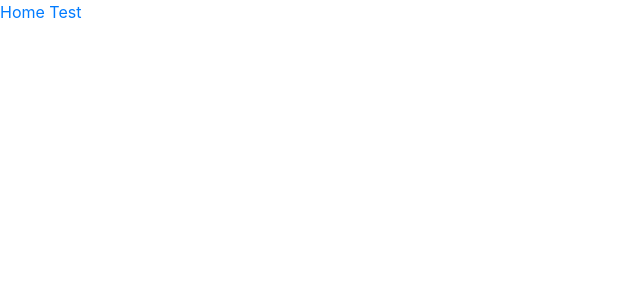
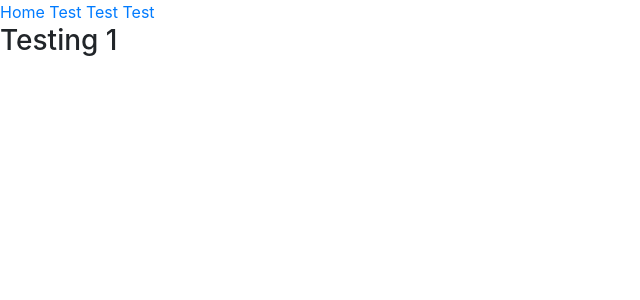
Before and after one commit to Anik2069/vueJs-Basic, a Vue app in the folder superstore/: page /test/1 in a window 1280 px wide. Shown: the top 300 px of the page, without its empty margins (0-640 px from the left). Built offline with nearby package versions, Linux system fonts and the light colour scheme.

Commit message:
routing and data pass

```diff
--- a/superstore/src/App.vue
+++ b/superstore/src/App.vue
@@ -1,8 +1,9 @@
 <template>
   <div id="app">
     <router-link :to="{path:'/'}">Home </router-link>
-    <router-link :to="{path:'/test'}">Test </router-link>
-
+    <router-link :to="{path:'/test/1'}">Test </router-link>
+    <router-link :to="{path:'/test/2'}">Test </router-link>
+    <router-link :to="{path:'/test/3'}">Test </router-link>
     <router-view></router-view>
     <!--
     <navbar @search="search2"></navbar>
--- a/superstore/src/components/test.vue
+++ b/superstore/src/components/test.vue
@@ -1,5 +1,5 @@
 <template>
-    <h3>Testing</h3>
+    <h3>Testing {{$route.params.id}}</h3>
 </template>
 
 <script>
--- a/superstore/src/router/index.js
+++ b/superstore/src/router/index.js
@@ -7,7 +7,7 @@ export const routes =[ {
 },
 
   {
-    path:"/test",
+    path:"/test/:id",
     component:test
   }
 ]
```
